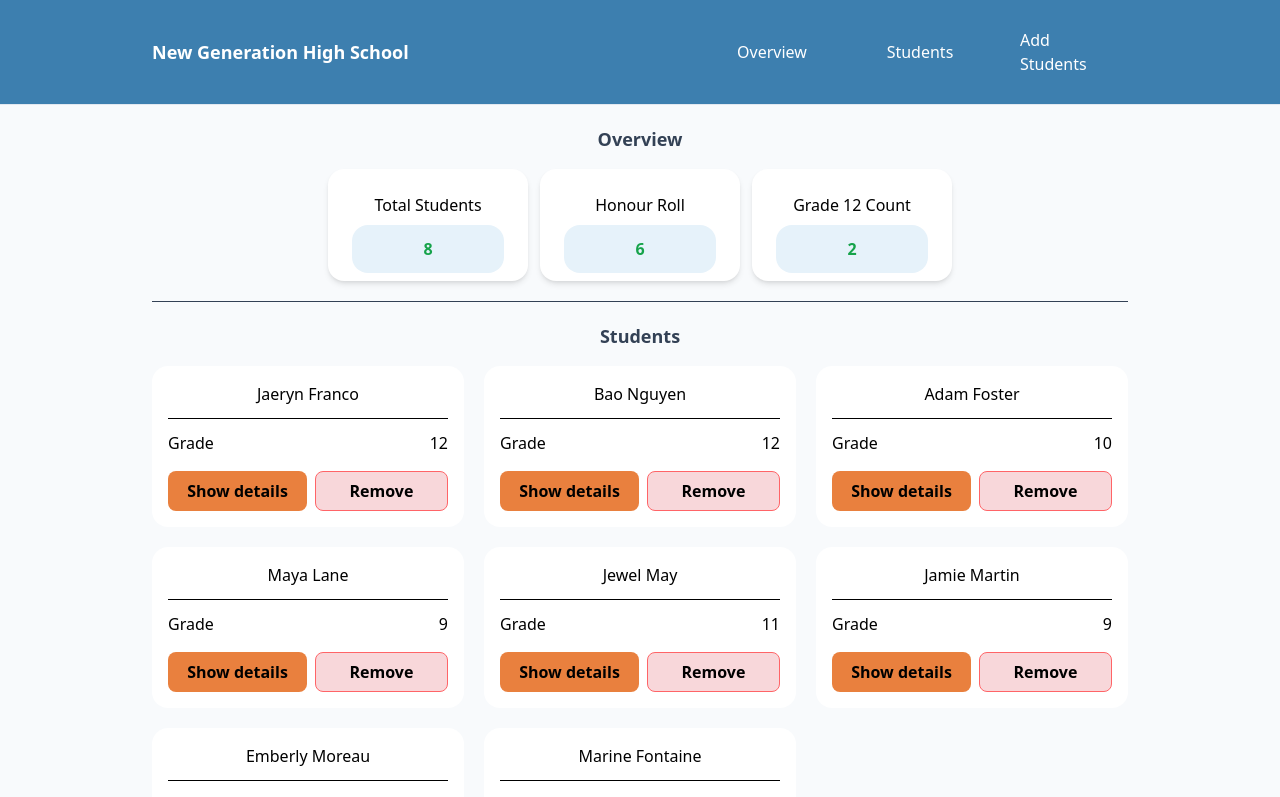
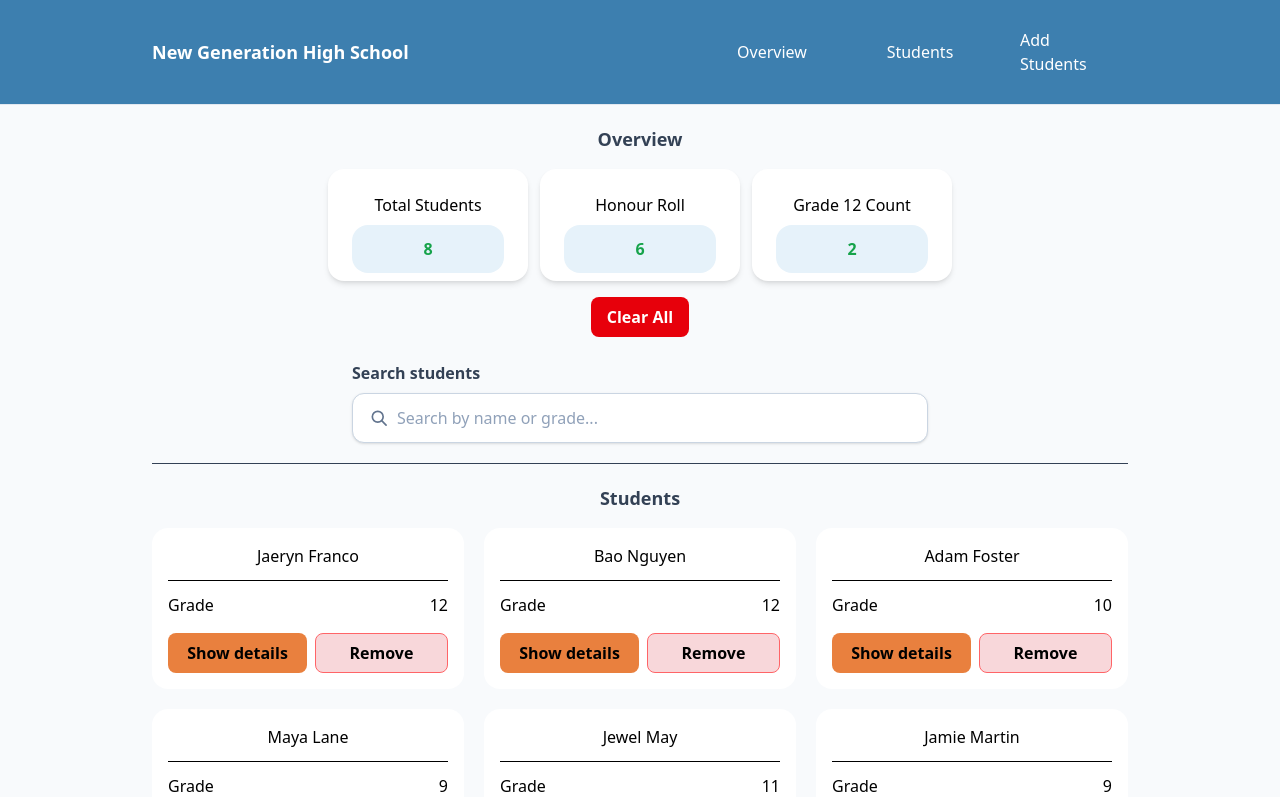
Before and after one commit to Jaeryn1234/WebDev2, a Next.js app in the folder assignment2/: page / in a window 1280 px wide. Shown: the top 797 px of the page. Built offline with nearby package versions, Linux system fonts and the light colour scheme.

Commit message:
Update SearchBox

```diff
--- a/assignment2/components/Navbar.tsx
+++ b/assignment2/components/Navbar.tsx
@@ -8,7 +8,7 @@ based on the # and id. Reused throughout the whole webpage at the very top.
 const navData = [
     {hashtag: "#overview", text: "Overview"},
     {hashtag: "#students", text: "Students"},
-    {hashtag: "#addStudents", text: "Add Students"},
+    {hashtag: "#addStudent", text: "Add Students"},
 ];
 
 //map: https://www.geeksforgeeks.org/reactjs/how-to-use-map-to-create-lists-in-reactjs/
--- a/assignment2/components/SearchBox.tsx
+++ b/assignment2/components/SearchBox.tsx
@@ -1,3 +1,58 @@
 "use client";
-//Every file starts with a comment block: the file name, who wrote it, the date, and 4–5 sentences on what it does, its inputs (props),
-// processing and output. Comments also mark each major section of code.
+
+/*
+SearchBox.tsx -  Oct 29, 2026 - Bao Nguyen
+SearchBox renders the student search control. It receives the current search text and a callback from StudentPortal.
+The controlled input reports each change to its parent, where matching students are derived from the student list.
+It can match a student's name or grade, and the clear button restores the complete list.
+
+*/
+
+// Search text and update callback supplied by the parent.
+interface SearchBoxProps {
+    searchTerm: string;
+    onSearchChange: (searchTerm: string) => void;
+}
+
+const SearchBox = ({ searchTerm, onSearchChange }: SearchBoxProps) => {
+    return (
+        <div className="mx-auto mt-6 w-full max-w-xl">
+            {/* Search input */}
+            <label htmlFor="studentSearch" className="mb-2 block font-semibold text-[#334155]">
+                Search students
+            </label>
+            <div className="flex items-center gap-2 rounded-xl border border-slate-300 bg-white px-4 py-2 shadow-sm focus-within:border-[#3D7FAF] focus-within:ring-2 focus-within:ring-[#3D7FAF]/20">
+                <svg
+                    aria-hidden="true"
+                    viewBox="0 0 24 24"
+                    fill="none"
+                    className="h-5 w-5 shrink-0 text-slate-500"
+                >
+                    <circle cx="10.5" cy="10.5" r="6.5" stroke="currentColor" strokeWidth="2" />
+                    <path d="m15.5 15.5 5 5" stroke="currentColor" strokeWidth="2" strokeLinecap="round" />
+                </svg>
+                <input
+                    id="studentSearch"
+                    type="search"
+                    value={searchTerm}
+                    onChange={(event) => onSearchChange(event.target.value)}
+                    placeholder="Search by name or grade..."
+                    className="min-w-0 flex-1 bg-transparent py-1 text-slate-800 outline-none placeholder:text-slate-400"
+                />
+                {/* Clear search control */}
+                {searchTerm && (
+                    <button
+                        type="button"
+                        onClick={() => onSearchChange("")}
+                        className="rounded-md px-2 py-1 text-sm font-semibold text-[#3D7FAF] hover:bg-slate-100 focus-visible:outline-2 focus-visible:outline-offset-2 focus-visible:outline-[#3D7FAF]"
+                        aria-label="Clear student search"
+                    >
+                        Clear
+                    </button>
+                )}
+            </div>
+        </div>
+    );
+};
+
+export default SearchBox;
--- a/assignment2/components/StatsPanel.tsx
+++ b/assignment2/components/StatsPanel.tsx
@@ -10,6 +10,7 @@ type StatsPanel = {
     studentSize: number;
     honourRoll: number; //80 or more
     grade12Size: number;
+    onClearAll: () => void;
 }
 
 //Panel props for Panel component
@@ -19,7 +20,7 @@ type Panel = {
 }
 
 //Displays the statistics
-const StatsPanel = ({studentSize, honourRoll, grade12Size}: StatsPanel) => {
+const StatsPanel = ({studentSize, honourRoll, grade12Size, onClearAll}: StatsPanel) => {
 return(
     <section id="overview">
         <h1 className="font-semibold text-lg mb-4 text-center text-[#334155]">Overview</h1>
@@ -27,6 +28,16 @@ return(
             <Panel text="Total Students" number={studentSize}/>
             <Panel text="Honour Roll" number={honourRoll}/>
             <Panel text="Grade 12 Count" number = {grade12Size}/>
+        </div>
+        <div className="mt-4 flex justify-center">
+            <button
+                type="button"
+                onClick={onClearAll}
+                disabled={studentSize === 0}
+                className="rounded-lg bg-red-600 px-4 py-2 font-semibold text-white transition hover:bg-red-700 focus-visible:outline-2 focus-visible:outline-offset-2 focus-visible:outline-red-600 disabled:cursor-not-allowed disabled:opacity-50"
+            >
+                Clear All
+            </button>
         </div>
     </section>
 )
--- a/assignment2/components/StudentList.tsx
+++ b/assignment2/components/StudentList.tsx
@@ -10,11 +10,12 @@ a card with student infomation and the ability to interact with the cards.
 */
 type StudentProps = {
     studentList: Student[];
+    emptyMessage: string;
     onRemove: (id: number) => void;
 }
 
 //Manages student card
-const StudentList = ({studentList, onRemove}: StudentProps) => {
+const StudentList = ({studentList, emptyMessage, onRemove}: StudentProps) => {
     //var to hold true or false if studentList is empty
     const isEmpty = studentList.length === 0;
 
@@ -25,7 +26,7 @@ const StudentList = ({studentList, onRemove}: StudentProps) => {
 
         {/*if empty is true, will print a message stating that there are no students */}
         {isEmpty &&
-            <p className ="text-red-500 col-span-full text-center">There are no students to view</p>
+            <p className ="text-slate-600 col-span-full text-center">{emptyMessage}</p>
         }
 
         {/*if empty is false, it will map through the studentList and make a student card for each student */}
--- a/assignment2/components/StudentPortal.tsx
+++ b/assignment2/components/StudentPortal.tsx
@@ -1,61 +1,70 @@
 "use client";
 
+import { useRef, useState } from "react";
+import { startingStudents } from "@/data/students";
+import type { Student } from "@/types/student";
+import AddStudent from "./AddStudent";
+import SearchBox from "./SearchBox";
 import StatsPanel from "./StatsPanel";
-import {startingStudents} from "@/data/students";
-import {useState} from "react";
 import StudentList from "./StudentList";
-import {Student} from "@/types/student";
 
 /*
 Bao Nguyen- StudentPortal.tsx - Oct 29, 2026
-Student Portal owns the data, it contains the list of students, the search text, both in state.
-It displays the three sections (Overview, Students, Add a student) and a clear all button that removes every student.
-Its inputs are ... Its processes are ... Its outputs are ...
+StudentPortal owns the student list and search text, and derives both the statistics and visible search results from that data.
+It passes student data and callbacks down to the list, search control, and add form.
+New students receive a unique ID here, while children request changes through callbacks.
+Its output is the overview, searchable student list, and add-student form.
 */
 
-//add a student goes here in return
-//add a clear all
+const StudentPortal = () => {
+    const [student, setStudents] = useState<Student[]>(startingStudents);
+    const [searchTerm, setSearchTerm] = useState("");
+    const nextStudentId = useRef(
+        Math.max(0, ...startingStudents.map((currentStudent) => currentStudent.id)) + 1,
+    );
 
-//Manages everything (Parent)
-const StudentPortal = () => {
-    //list of every student
-    const [student, setStudents] = useState<Student[]>(startingStudents);
-
-    const checkSize = () => {
-        return student.length;
-    }
-
-    //filter adds student that matches condition
-    const checkHonourRoll = () => {
-        return student.filter((s) => s.average >= 80).length;
-    }
-
-    const checkGrade12Size = () => {
-        return student.filter((s) => s.grade === 12).length;
-    }
+    const filteredStudents = student.filter((currentStudent) => {
+        const searchValue = searchTerm.trim().toLowerCase();
+        const fullName = `${currentStudent.firstName} ${currentStudent.lastName}`.toLowerCase();
+        return fullName.includes(searchValue) || String(currentStudent.grade).includes(searchValue);
+    });
 
     const handleRemove = (id: number) => {
-      setStudents(student.filter((s) => s.id != id));
-    }
+        setStudents((currentStudents) => currentStudents.filter((currentStudent) => currentStudent.id !== id));
+    };
 
+    const handleClearAll = () => {
+        setStudents([]);
+        setSearchTerm("");
+    };
+
+    const handleAdd = (newStudent: Omit<Student, "id">) => {
+        const studentWithId: Student = { ...newStudent, id: nextStudentId.current };
+        nextStudentId.current += 1;
+        setStudents((currentStudents) => [...currentStudents, studentWithId]);
+    };
 
     return (
         <>
-      {/*Passes data/info*/}
             <StatsPanel
-          studentSize = {checkSize()}
-          honourRoll={checkHonourRoll()}
-          grade12Size={checkGrade12Size()}
+                studentSize={student.length}
+                honourRoll={student.filter((currentStudent) => currentStudent.average >= 80).length}
+                grade12Size={student.filter((currentStudent) => currentStudent.grade === 12).length}
+                onClearAll={handleClearAll}
             />
+            <SearchBox searchTerm={searchTerm} onSearchChange={setSearchTerm} />
             <StudentList
-        studentList = {student}
-        onRemove = {handleRemove}
+                studentList={filteredStudents}
+                emptyMessage={
+                    student.length === 0
+                        ? "There are no students to view."
+                        : "No students match your search."
+                }
+                onRemove={handleRemove}
             />
-
+            <AddStudent onAdd={handleAdd} />
         </>
     );
-}
+};
 
 export default StudentPortal;
-
-//arrow function () => delays running the code until the function is called
```
Also changed, not shown: assignment2/components/AddStudent.tsx (deleted, +0 -7 lines). Lines whose indentation alone changed are shown as unchanged.
